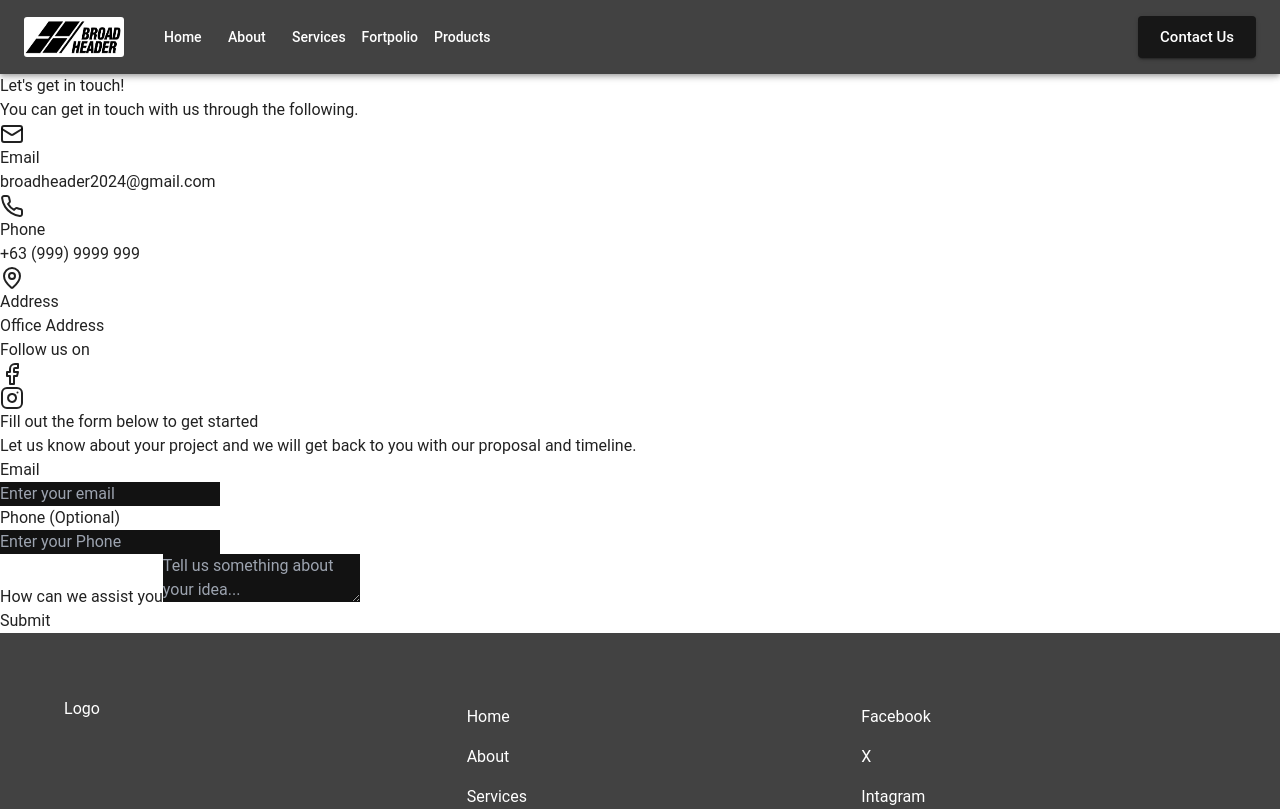
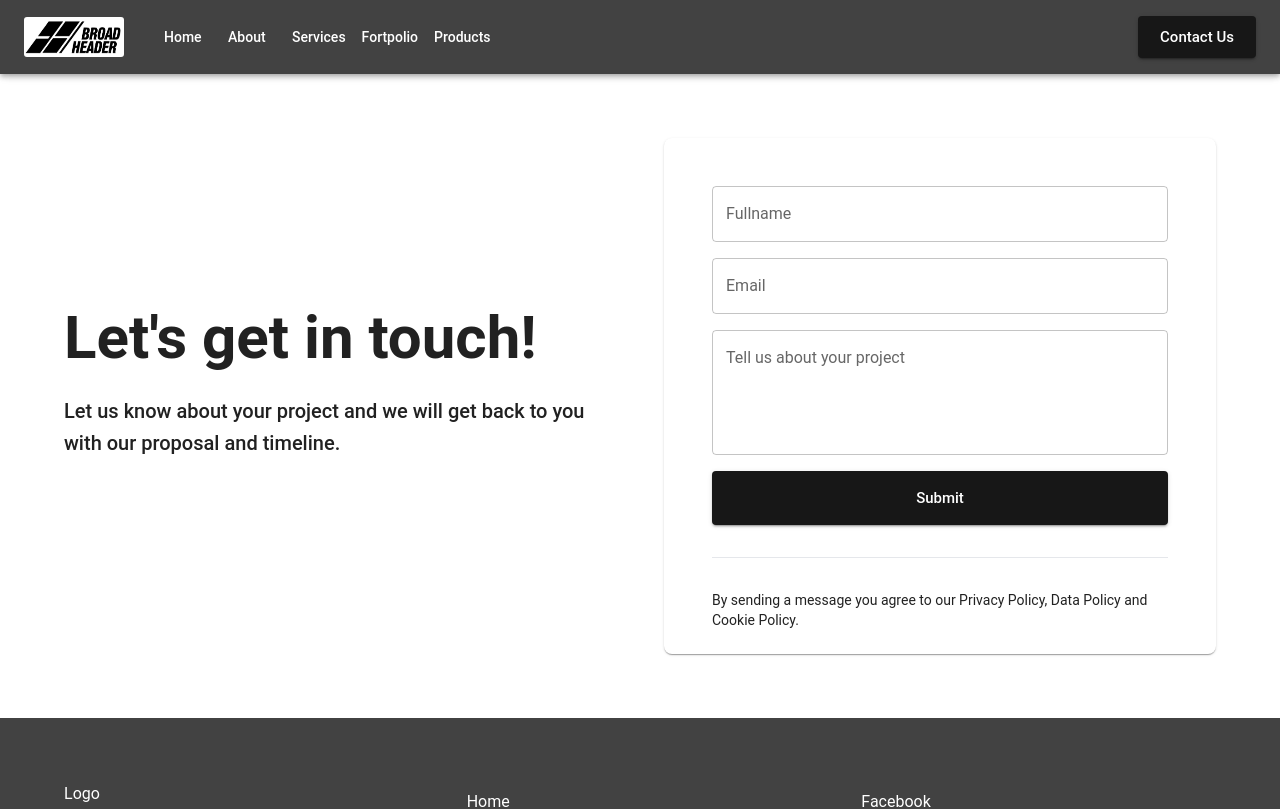
Before and after one commit to dev-artlouise/BH-website, a React (Vite) app: page /contact-us in a window 1280 px wide. Shown: the top 809 px of the page. Built offline with nearby package versions, Linux system fonts and the light colour scheme.

Commit message:
contact page fixed

```diff
--- a/src/components/common/ButtonComponent.jsx
+++ b/src/components/common/ButtonComponent.jsx
@@ -1,7 +1,7 @@
 import { Button } from '@mui/material'
 import { } from 'lucide-react'
 
-const ButtonComponent = ({ label, variant, size, color, onClick, fullWidth }) => {
+const ButtonComponent = ({ label, variant, size, color, onClick, fullWidth, height }) => {
     return (
         <>
             <Button
@@ -11,6 +11,7 @@ const ButtonComponent = ({ label, variant, size, color, onClick, fullWidth }) =>
                 size={size}
                 fullWidth={fullWidth}
                 sx={{
+                    height: height,
                     textTransform: 'capitalize'
                 }}
             >
--- /dev/null
+++ b/src/components/common/FormCardComponent.jsx
@@ -0,0 +1,17 @@
+import { Paper } from "@mui/material"
+
+const FormCardComponent = ({ cardContent }) => {
+    return (
+        <Paper
+            sx={{
+                padding: '48px',
+                borderRadius: '8px',
+                paddingBottom: '24px'
+            }}
+        >
+            {cardContent}
+        </Paper>
+    )
+}
+
+export default FormCardComponent
--- a/src/components/common/PaperCardComponent.jsx
+++ b/src/components/common/PaperCardComponent.jsx
@@ -1,5 +1,3 @@
-import React from 'react'
-
 import { Paper, CardContent, Typography, Avatar } from '@mui/material'
 import { Box } from 'lucide-react'
 
--- /dev/null
+++ b/src/components/common/TextFieldComponent.jsx
@@ -0,0 +1,17 @@
+import { TextField } from "@mui/material"
+
+const TextFieldComponent = ({ label, variant, fullWidth, multiline, rows }) => {
+    return (
+        <>
+            <TextField
+                label={label}
+                variant={variant}
+                fullWidth={fullWidth}
+                multiline={multiline}
+                rows={rows}
+            />
+        </>
+    )
+}
+
+export default TextFieldComponent
--- a/src/pages/Contact.jsx
+++ b/src/pages/Contact.jsx
@@ -1,4 +1,7 @@
-import React from 'react'
+import { Box, Container, Grid, Typography } from '@mui/material'
+import FormCardComponent from '../components/common/FormCardComponent'
+import ButtonComponent from '../components/common/ButtonComponent'
+import TextFieldComponent from '../components/common/TextFieldComponent'
 
 import EmailField from '../components/ui/EmailField'
 import TextField from '../components/common/TextField'
@@ -21,8 +24,160 @@ const Contact = () => {
     ]
 
     return (
+        <Box>
+            <Container
+                fixed
+            >
+                <Box
+                    sx={{
+                        paddingTop: '64px',
+                        paddingBottom: '64px',
+                    }}
+                >
+                    <Box>
+                        <Grid
+                            container
+                            spacing={6}
+                        >
+
+                            <Grid
+                                xs={12}
+                                sm={10}
+                                md={6}
+                                item
+                            >
+
+                                <Box
+                                    sx={{
+                                        width: '100%',
+                                        height: '100%',
+                                        display: 'flex',
+                                        alignItems: 'center'
+                                    }}
+                                >
+                                    <Box>
+                                        <Typography
+                                            variant='h2'
+                                            textAlign='left'
+                                            fontWeight='700'
+                                            gutterBottom
+                                        >
+                                            Let's get in touch!
+                                        </Typography>
+
+                                        <Box
+                                            sx={{
+                                                marginBottom: '32px',
+                                            }}
+                                        >
+                                            <Typography
+                                                component='p'
+                                                variant='h6'
+                                                fontWeight='500'
+                                            >
+                                                Let us know about your project and we will get back to you with our proposal and timeline.
+                                            </Typography>
+                                        </Box>
+                                    </Box>
+                                </Box>
+
+                            </Grid>
+
+                            <Grid
+                                xs={12}
+                                sm={10}
+                                md={6}
+                                item
+                            >
+                                <FormCardComponent
+                                    cardContent={
                                         <>
-            <div className='grid md:grid-cols-2 lg:grid-cols-2 gap-4 m-4'>
+                                            <form>
+
+                                                <Box
+                                                    sx={{
+                                                        display: 'flex',
+                                                        flexDirection: 'column'
+                                                    }}
+                                                >
+                                                    <Box
+                                                        sx={{
+                                                            marginBottom: '16px'
+                                                        }}
+                                                    >
+                                                        <TextFieldComponent
+                                                            label='Fullname'
+                                                            fullWidth={true}
+                                                            variant='outlined'
+                                                        />
+                                                    </Box>
+
+                                                    <Box
+                                                        sx={{
+                                                            marginBottom: '16px'
+                                                        }}
+                                                    >
+                                                        <TextFieldComponent
+                                                            label='Email'
+                                                            fullWidth={true}
+                                                            variant='outlined'
+                                                        />
+                                                    </Box>
+
+                                                    <Box
+                                                        sx={{
+                                                            marginBottom: '16px'
+                                                        }}
+                                                    >
+                                                        <TextFieldComponent
+                                                            label='Tell us about your project'
+                                                            fullWidth={true}
+                                                            variant='outlined'
+                                                            multiline={true}
+                                                            rows={4}
+                                                        />
+                                                    </Box>
+
+                                                    <Box>
+                                                        <ButtonComponent
+                                                            fullWidth={true}
+                                                            label='Submit'
+                                                            size='large'
+                                                            variant='contained'
+                                                            height='54px'
+                                                        />
+                                                    </Box>
+
+                                                    <Box
+                                                        sx={{
+                                                            marginTop: '32px',
+                                                            marginBottom: '32px'
+                                                        }}
+                                                    >
+                                                        <hr></hr>
+                                                    </Box>
+
+                                                    <Box>
+                                                        <Typography
+                                                            component='p'
+                                                            variant='body2'
+                                                        >
+                                                            By sending a message you agree to our Privacy Policy, Data Policy and Cookie Policy.
+                                                        </Typography>
+                                                    </Box>
+                                                </Box>
+                                            </form>
+                                        </>
+                                    }
+                                />
+
+                            </Grid>
+
+                        </Grid>
+
+                    </Box>
+                </Box>
+                {/* <div className='grid md:grid-cols-2 lg:grid-cols-2 gap-4 m-4'>
 
                     <div className=''>
                         <h2 className='font-display text-4xl font-semibold leading-tight text-center md:text-start sm:text-5xl sm:leading-tight lg:text-[40px] lg:leading-tight xl:text-5xl xl:leading-tight'>
@@ -63,45 +218,14 @@ const Contact = () => {
 
 
                     <div>
-                    <h3 class="font-display text-3xl font-semibold">
-                        Fill out the form below to get started
-                    </h3>
 
-                    <p class="mt-4 text-lg text-gray-600">
-                        Let us know about your project and we will get back to you with our proposal and timeline.
-                    </p>
-
-                    <form className='mt-10'>
-                        <div className='space-y-7'>
-                            <div>
-                                <EmailField />
-                            </div>
-
-                            <div>
-                                <TextField
-                                    label={'Phone (Optional)'}
-                                />
-                            </div>
-
-                            <div>
-                                <TextAreaField
-                                    label={'How can we assist you'}
-                                />
-                            </div>
-
-                            <div>
-                                <SubmitBtn />
-                            </div>
-
-                        </div>
-                    </form>
 
                     </div>
 
 
-            </div >
-
-        </>
+                </div > */}
+            </Container>
+        </Box>
 
     )
 }
```
Also changed, not shown: src/components/common/TextAreaComponent.jsx (added, +11 -0 lines). Lines whose indentation alone changed are shown as unchanged.
